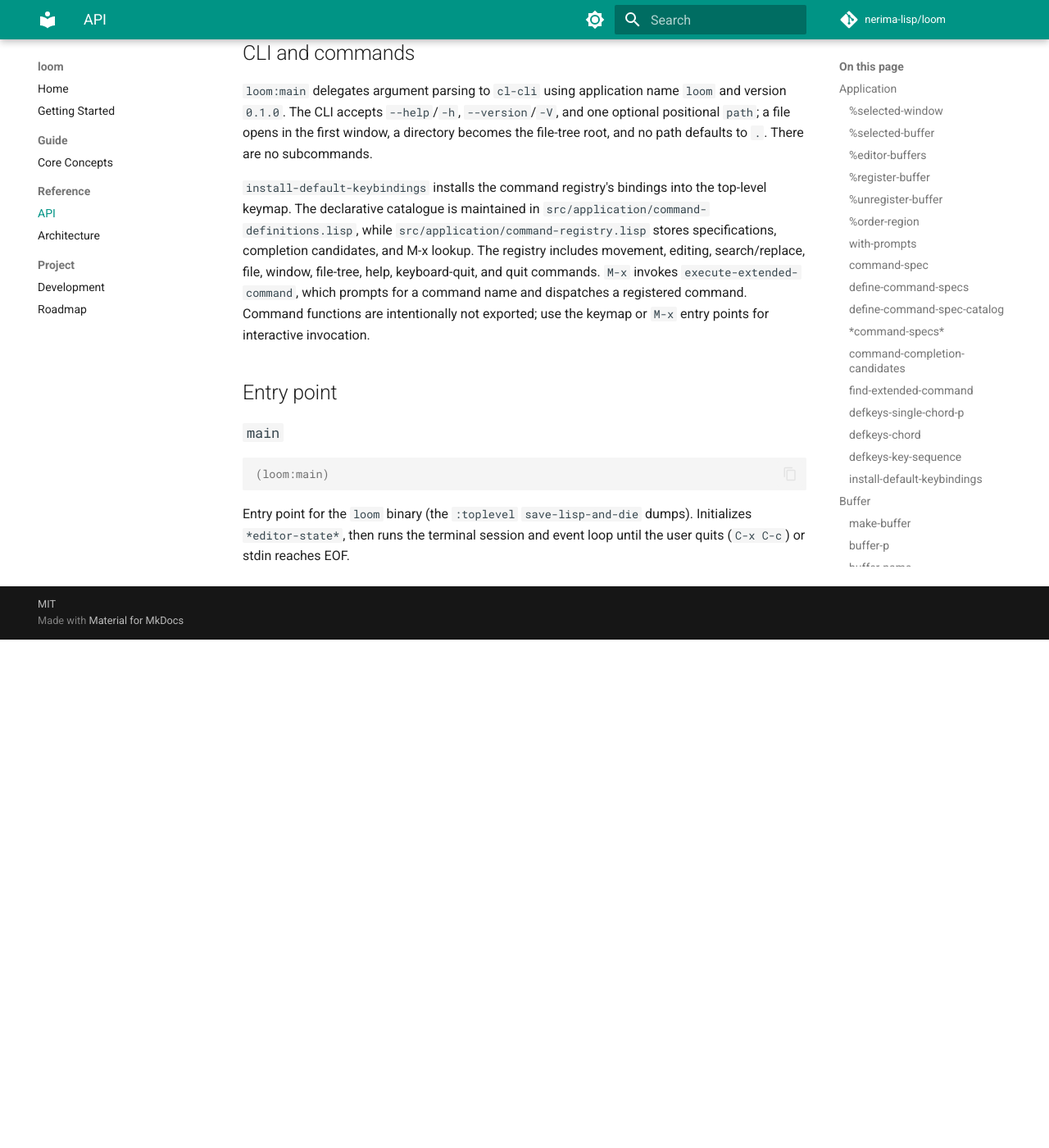
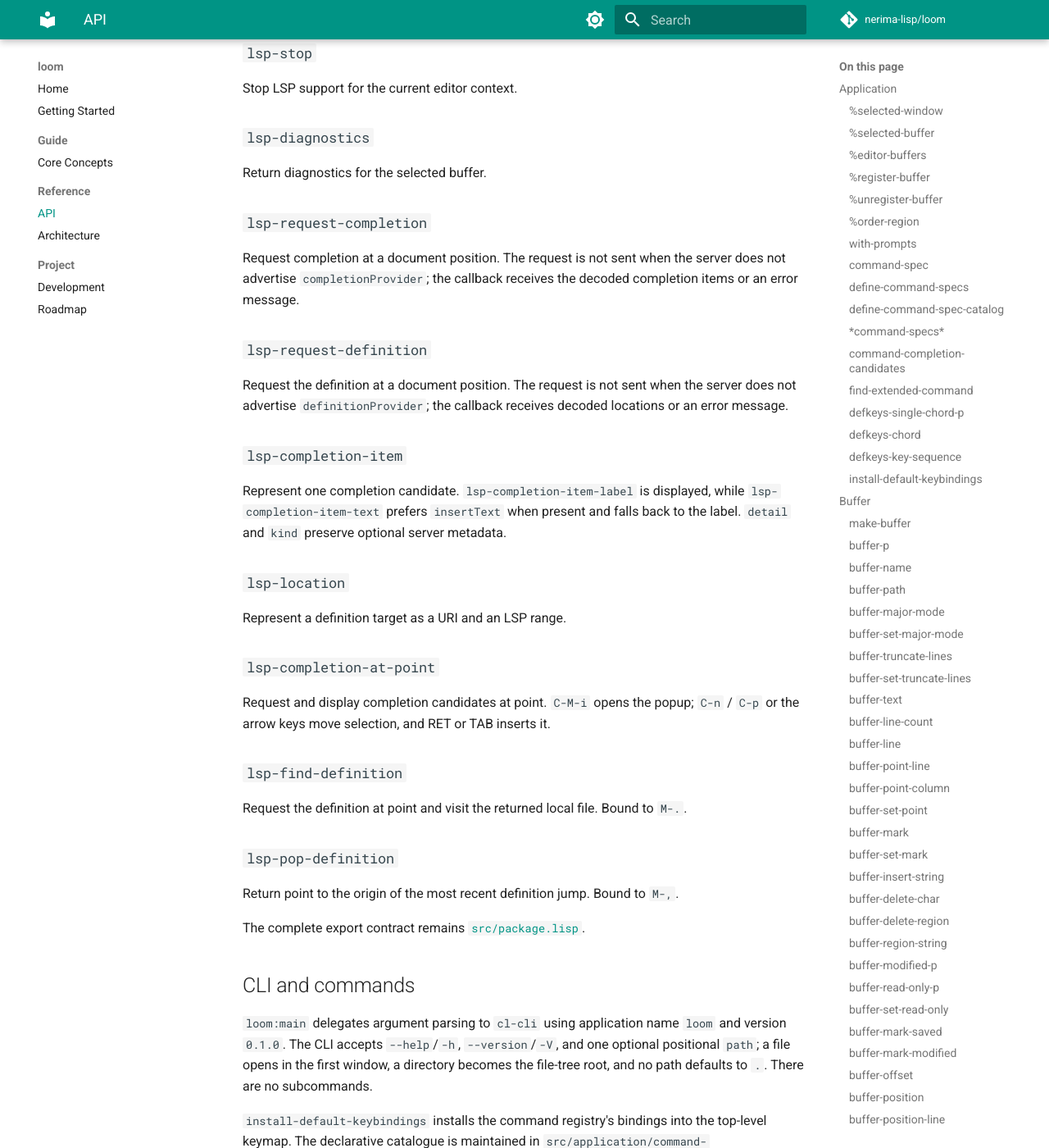
Before and after one commit to nerima-lisp/loom, an MkDocs documentation site: the page built from docs/src/reference/api.md, in a window 1280 px wide and 1400 px high, scrolled down 63350 px. Shown: the whole window at 82% size. Built offline with MkDocs 1.6.1 and Material for MkDocs 9.7.7, drawn with Linux system fonts in a browser that asks for light colours; comment, search, counter and statistics services are not loaded; before the commit the page ends 64130 px from its top, so only the background shows below that; some of the changed text lies outside the part shown.

Commit message:
docs: document LSP completion and definition navigation

```diff
--- a/docs/src/reference/api.md
+++ b/docs/src/reference/api.md
@@ -2814,6 +2814,11 @@
 Return the server capability object received during initialization, or an
 empty object when the server did not provide one.
 
+### `lsp-session-capability`
+
+Return the advertised capability named `name`, or `nil` when the server did
+not advertise it or explicitly disabled it.
+
 ### `lsp-session-server-info`
 
 Return the optional server information object received during initialization,
@@ -2823,6 +2828,11 @@
 
 Convert a pathname to an LSP file URI, percent-encoding non-URI-safe path
 characters as UTF-8.
+
+### `lsp-uri-path`
+
+Convert a `file://` URI back to its UTF-8 pathname. Return `nil` for a URI
+with another scheme or an unusable path.
 
 ### `lsp-discover-command`
 
@@ -2842,6 +2852,43 @@
 ### `lsp-diagnostics`
 
 Return diagnostics for the selected buffer.
+
+### `lsp-request-completion`
+
+Request completion at a document position. The request is not sent when the
+server does not advertise `completionProvider`; the callback receives the
+decoded completion items or an error message.
+
+### `lsp-request-definition`
+
+Request the definition at a document position. The request is not sent when
+the server does not advertise `definitionProvider`; the callback receives
+decoded locations or an error message.
+
+### `lsp-completion-item`
+
+Represent one completion candidate. `lsp-completion-item-label` is displayed,
+while `lsp-completion-item-text` prefers `insertText` when present and falls
+back to the label. `detail` and `kind` preserve optional server metadata.
+
+### `lsp-location`
+
+Represent a definition target as a URI and an LSP range.
+
+### `lsp-completion-at-point`
+
+Request and display completion candidates at point. `C-M-i` opens the popup;
+`C-n` / `C-p` or the arrow keys move selection, and RET or TAB inserts it.
+
+### `lsp-find-definition`
+
+Request the definition at point and visit the returned local file. Bound to
+`M-.`.
+
+### `lsp-pop-definition`
+
+Return point to the origin of the most recent definition jump. Bound to
+`M-,`.
 
 The complete export contract remains
 [`src/package.lisp`](https://github.com/nerima-lisp/loom/blob/main/src/package.lisp).
```
Also changed, not shown: docs/src/index.md (+3 -3 lines), docs/src/notes/requirements-daily-driver.md (+16 -10 lines), docs/src/project/roadmap.md (+6 -2 lines), docs/src/reference/architecture.md (+16 -6 lines).
